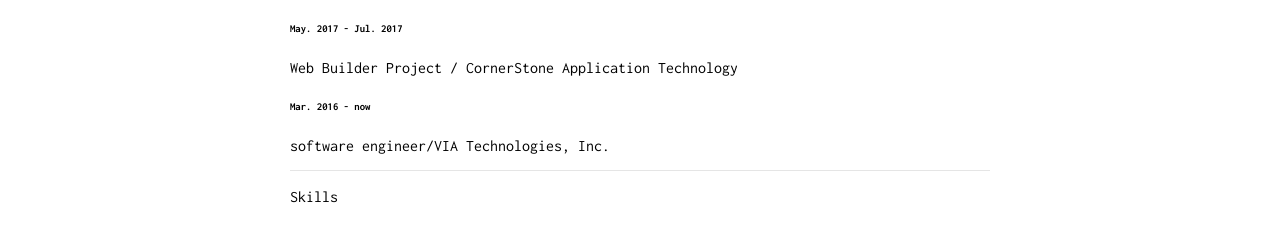
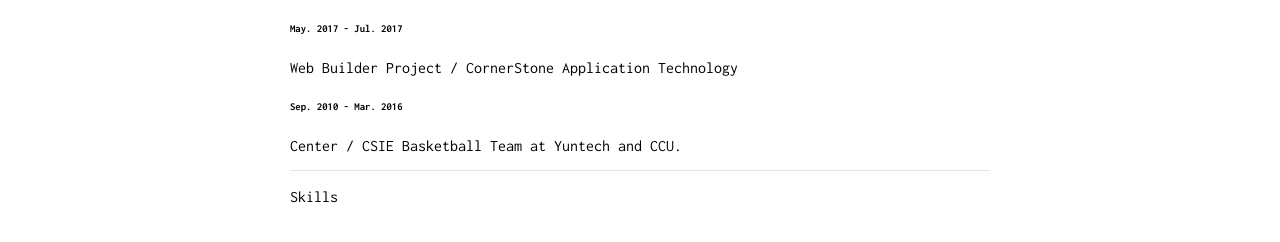
Before and after one commit to henry0726/henry0726.github.io, a Jekyll site: the page built from experience.md, in a window 1280 px wide. Shown: the part 190-432 px from the top of the page. Built offline with Jekyll 4.4.1, drawn with Linux system fonts in a browser that asks for light colours.

Commit message:
Update experience.md

```diff
--- a/experience.md
+++ b/experience.md
@@ -8,8 +8,8 @@ Software Engineer / VIA Technologies, Inc.
 ###### May. 2017 - Jul. 2017
 Web Builder Project / CornerStone Application Technology
 
-###### Mar. 2016 - now
-software engineer/VIA Technologies, Inc.
+###### Sep. 2010 - Mar. 2016
+Center / CSIE Basketball Team at Yuntech and CCU.
 
 ---
 
```
